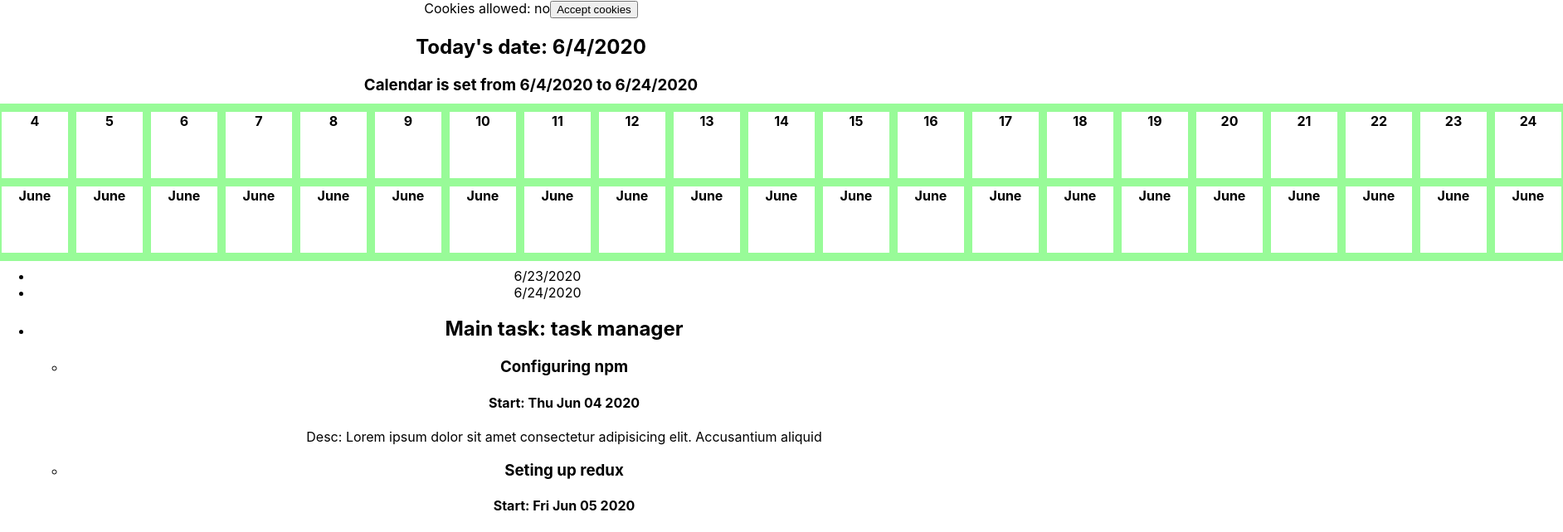
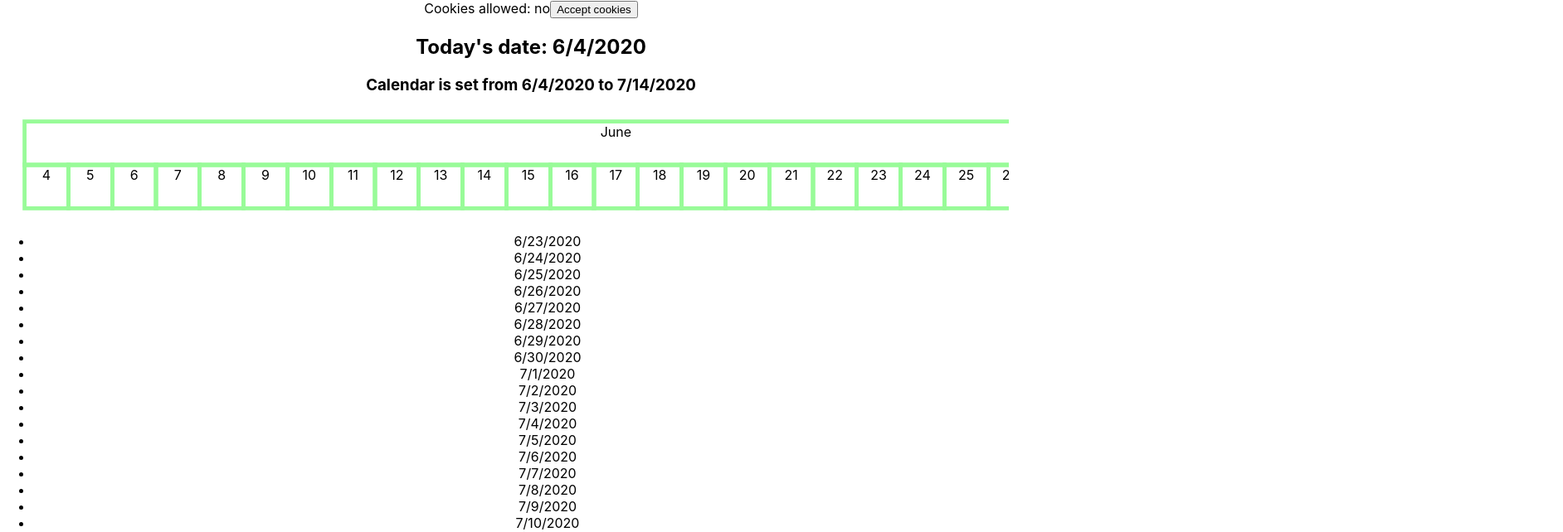
Before and after one commit to bartoszkwiatek/gantt-chart-creator, a React (Create React App) app: page / in a window 1280 px wide. Shown: the top 642 px of the page at 83% size, 1884 px wide, since content can reach past the window. Built offline with nearby package versions, Linux system fonts and the light colour scheme.

Commit message:
working span calendar, new date helper - countOccurrences

```diff
--- a/src/features/tasks/Calendar.js
+++ b/src/features/tasks/Calendar.js
@@ -1,14 +1,70 @@
 import React from 'react';
+import styled from 'styled-components'
 import { useSelector } from 'react-redux';
 import { selectToday, selectCalendar } from './tasksSlice';
+import { addDays, customGetDate, dateDifference, datesBetween, countOccurrences } from './dateHelper';
 
 
 const Calendar = () => {
     const today = useSelector(selectToday)
     const calendar = useSelector(selectCalendar)
+    const cellSize = '3rem'
+    const gapSize = '0.3rem'
+
+    const Table = styled.div`
+        margin: 1rem;
+        width: calc(95vw - 3rem);
+        overflow-x:scroll;
+        padding: 1rem;
+    `;
+
+    const TableHead = styled.div`
+        display: grid;
+        grid-auto-rows: ${cellSize};
+        row-gap: ${gapSize};
+    `;
+
+    const TableHeader = styled.div`
+        display: grid;
+        grid-template-columns: repeat(${dateDifference(calendar.firstDay, calendar.lastDay) + 1}, ${cellSize});
+        grid-auto-rows: ${cellSize};
+        column-gap: ${gapSize};
+    `;
+
+    const TableHeaderCell = styled.div`
+        display: block;
+        box-sizing: border-box;
+        box-shadow:0 0 0 ${gapSize} palegreen;
+    `;
 
 
+    const monthCount = countOccurrences(calendar.firstDay, calendar.lastDay, 'month')
 
+
+    return (
+        <Table>
+            <TableHead>
+                <TableHeader>
+                    {
+                        monthCount.map((month, index) => {
+                            return (
+                                <TableHeaderCell style={{ 'gridColumn': `span ${month.count}` }} key={index} > {month.title}</TableHeaderCell>
+                            )
+                        })
+                    }
+                    {console.log(monthCount)}
+
+                </TableHeader>
+                <TableHeader>
+                    {datesBetween(calendar.firstDay, calendar.lastDay).map((day, index) => {
+                        return (
+                            <TableHeaderCell key={index}>{customGetDate(day, 'day')}</TableHeaderCell>
+                        )
+                    })}
+                </TableHeader>
+            </TableHead>
+        </Table >
+    )
 }
 
 export { Calendar }
--- a/src/features/tasks/Tasks.js
+++ b/src/features/tasks/Tasks.js
@@ -12,6 +12,7 @@ import {
     selectCalendar
 } from './tasksSlice';
 import { addDays, customGetDate, dateDifference, datesBetween } from './dateHelper';
+import { Calendar } from './Calendar';
 
 const Tasks = () => {
 
@@ -20,26 +21,7 @@ const Tasks = () => {
     const today = useSelector(selectToday)
     const calendar = useSelector(selectCalendar)
     const dispatch = useDispatch();
-    // const [incrementAmount, setIncrementAmount] = useState('2');
-    const TableHead = styled.thead`
-    display: grid;
-    grid-auto-rows: 5rem;
-    row-gap:10px;
 
-    `
-    const TableHeader = styled.tr`
-display: grid;
-grid-template-columns: repeat(${dateDifference(calendar.firstDay, calendar.lastDay) + 1}, 5rem);
-grid-auto-rows: 5rem;
-column-gap:10px;
-
-`;
-    const TableHeaderCell = styled.th`
-    display: block;
-    box-sizing: border-box;
-
-    box-shadow:0 0 0 10px palegreen;
-    `;
     return (
         <React.Fragment>
             Cookies allowed: {consent ? 'yes' : 'no'}
@@ -52,24 +34,7 @@ column-gap:10px;
             </button>
             <h2>Today's date: {customGetDate(today)} </h2>
             <h3>Calendar is set from {customGetDate(calendar.firstDay)} to {customGetDate(calendar.lastDay)}</h3>
-            <table>
-                <TableHead>
-                    <TableHeader>
-                        {datesBetween(calendar.firstDay, calendar.lastDay).map((day, index) => {
-                            return (
-                                <TableHeaderCell key={index}>{customGetDate(day, 'day')}</TableHeaderCell>
-                            )
-                        })}
-                    </TableHeader>
-                    <TableHeader>
-                        {datesBetween(calendar.firstDay, calendar.lastDay).map((day, index) => {
-                            return (
-                                <TableHeaderCell key={index}>{customGetDate(day, 'month')}</TableHeaderCell>
-                            )
-                        })}
-                    </TableHeader>
-                </TableHead>
-            </table>
+            <Calendar />
             <ul></ul>
             <ul>{datesBetween(addDays(calendar.firstDay, 19), calendar.lastDay).map((day) => {
                 return (
--- a/src/features/tasks/dateHelper.js
+++ b/src/features/tasks/dateHelper.js
@@ -49,7 +49,21 @@ const datesBetween = (firstDate, secondDate) => {
         }
     }
     return dates
+}
 
+//      returns an object consisting of objects with number of occurences
+//      [{title: "Jun`e", count: 24}, {title: "July", count: 17}]
+//      to use with `grid-column: span ${count}`
+const countOccurrences = (firstDay, lastDay, selector) => {
+    const dates = datesBetween(firstDay, lastDay).map(day => customGetDate(day, selector))
+    let countBySelector = [...new Set(dates)].map(
+        selected => {
+            return {
+                'title': selected,
+                'count': dates.filter(check => check === selected).length
+            }
+        });
+    return countBySelector
 }
 
 
@@ -58,5 +72,6 @@ export {
     addDays,
     customGetDate,
     dateDifference,
-    datesBetween
+    datesBetween,
+    countOccurrences
 }
--- a/src/features/tasks/tasksSlice.js
+++ b/src/features/tasks/tasksSlice.js
@@ -9,7 +9,7 @@ const tasksSlice = createSlice({
         today: today(),                 // all dates are to be stored in ms so they can easily be converted and transfered
         calendar: {
             firstDay: today(),               // this is default setting for new chart. Later this is going to be updated to date of earliest task
-            lastDay: addDays(today(), 20),  // aka today + 20days; this is going to be updated to day of last task +10 days
+            lastDay: addDays(today(), 40),  // aka today + 20days; this is going to be updated to day of last task +10 days
             rows: 10,
         },
         data: [
```
